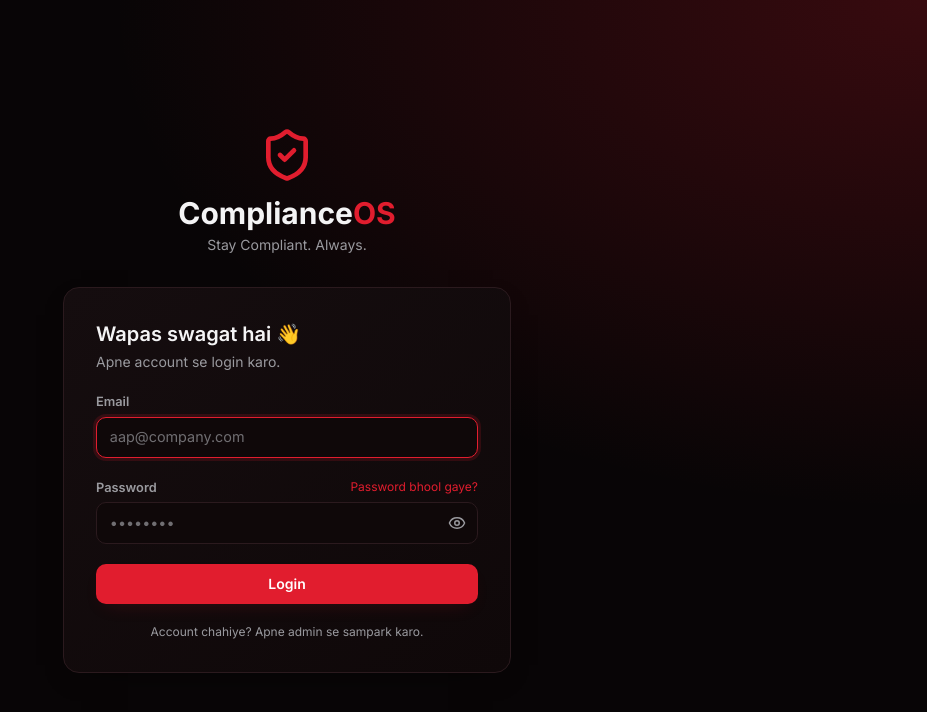
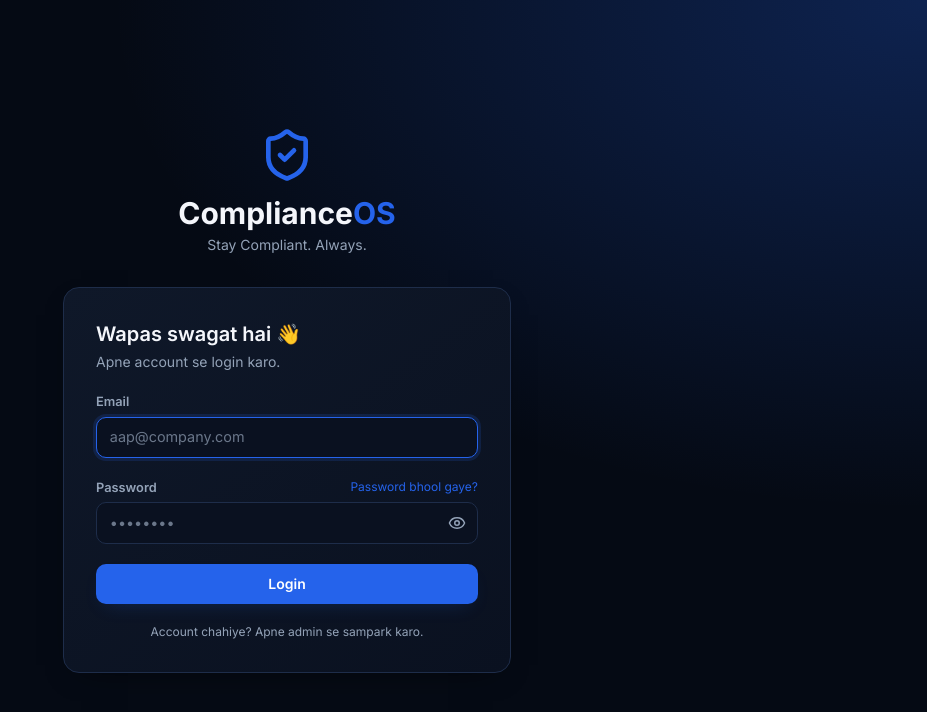
Before and after one commit to yashkulshrestha1102/ComplianceOS, a Next.js app: page /login in a window 1280 px wide. Shown: the top 712 px of the page, without its empty margins (353-1280 px from the left). Built offline with nearby package versions, Linux system fonts and the light colour scheme; no server answers.

Commit message:
CCSSSS change

```diff
--- a/app/globals.css
+++ b/app/globals.css
@@ -1,18 +1,17 @@
 @import "tailwindcss";
 
 :root {
-  --bg: #080506;
-  --panel: #0f0809;
-  --card: #150d0f;
-  --border: #2b1a1e;
-  --accent: #e11d2e;
-  --accent-soft: rgba(225, 29, 46, 0.16);
-  --glow: rgba(225, 29, 46, 0.22);
-  --text: #f4f4f5;
-  --muted: #9a9a9f;
+  --bg: #050a14;
+  --panel: #0a1120;
+  --card: #0f1829;
+  --border: #1e2d4a;
+  --accent: #2563eb;
+  --accent-soft: rgba(37, 99, 235, 0.16);
+  --glow: rgba(37, 99, 235, 0.28);
+  --text: #f4f6fb;
+  --muted: #94a3b8;
   --good: #22c55e;
 }
-
 [data-theme="jungle"] {
   --bg: #040c06;
   --panel: #07130a;
```
